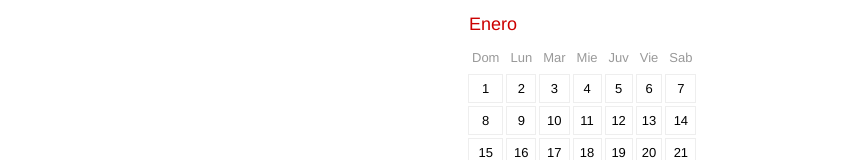
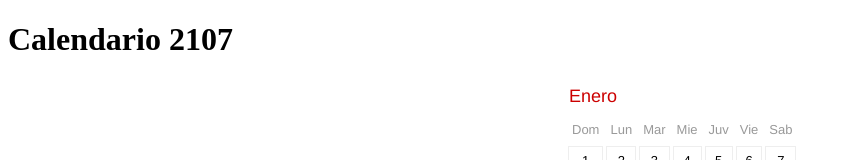
Before and after one commit to rvaldez20/calendario, a plain HTML site: page index.html in a window 1280 px wide. Shown: the top 160 px of the page, without its empty margins (0-850 px from the left). Drawn offline with Linux system fonts and the light colour scheme.

Commit message:
agrega titulo

```diff
--- a/index.html
+++ b/index.html
@@ -9,6 +9,6 @@
   <title>Calendario</title>
 </head>
 <body>
-
+  <h1>Calendario 2107</h1>
 </body>
 </html>
```
